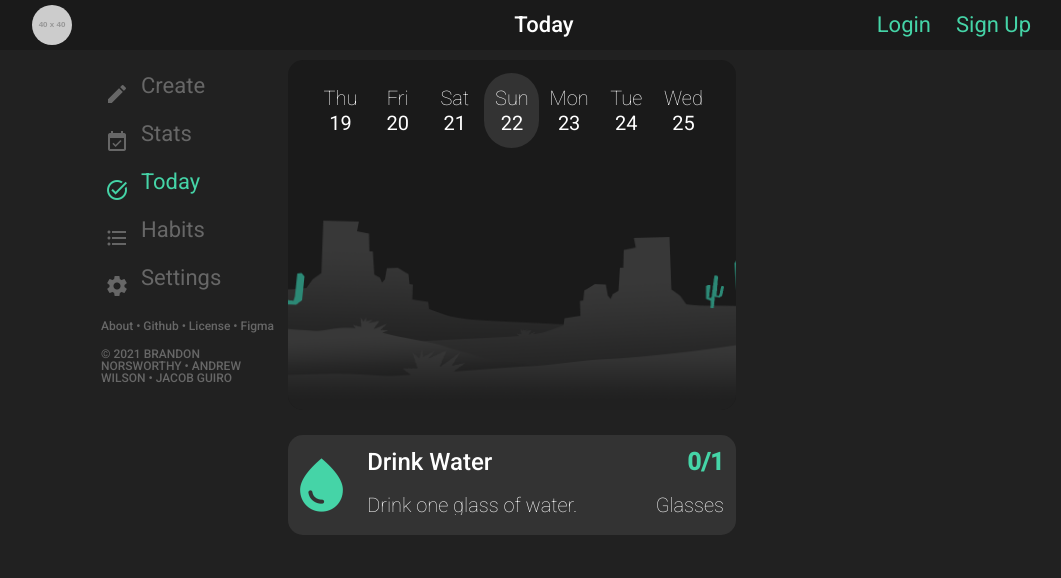
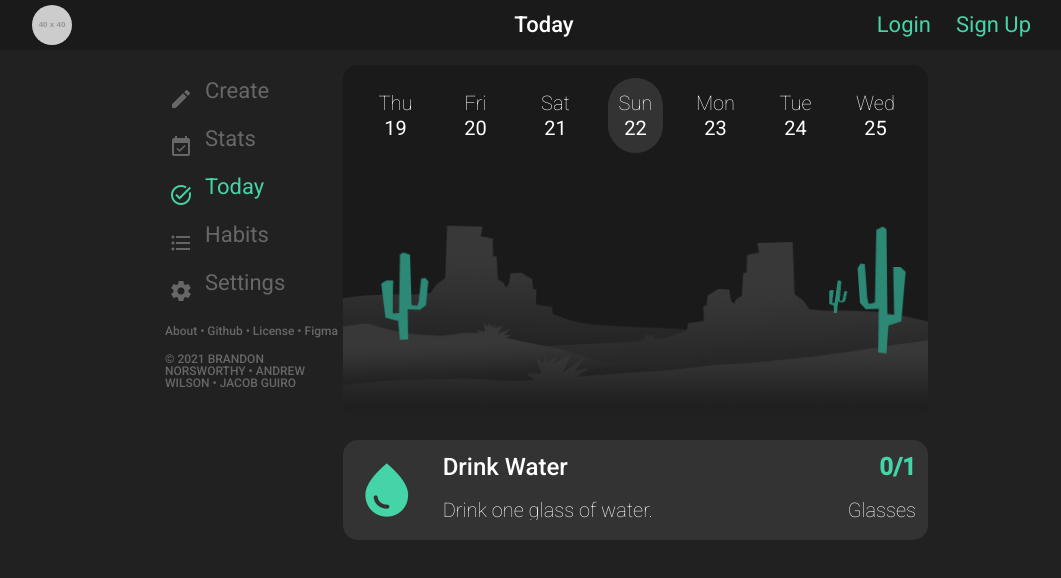
Before and after one commit to brandonnorsworthy/productive, a React (Create React App) app: page / in a window 1280 px wide. Shown: the top 578 px of the page, without its empty margins (96-1157 px from the left). Built offline with nearby package versions, Linux system fonts and the light colour scheme.

Commit message:
low res to tablet done

```diff
--- a/src/cards.css
+++ b/src/cards.css
@@ -173,17 +173,21 @@
     justify-content: flex-end;
 }
 
-
+@media only screen and (min-width: 1200px) and (max-width: 1400px) {
+    .content {
+        width: 100%;
+    }
+}
 
 @media only screen and (min-width: 992px) and (max-width: 1200px) {
     .content {
-        width: 80%;
+        width: 100%;
     }
 }
 
 @media only screen and (min-width: 768px) and (max-width: 992px) {
     .content {
-        width: 80%;
+        width: 100%;
     }
 }
 
--- a/src/index.css
+++ b/src/index.css
@@ -172,14 +172,15 @@ aside a:hover {
 
 @media only screen and (min-width: 1200px) and (max-width: 1400px) {
     main {
-        margin: 10px 15vw 0px 15vw;
+        margin: 15px 20vw 0px 20vw;
+        width: 60vw;
     }
 }
 
 @media only screen and (min-width: 992px) and (max-width: 1200px) {
     main {
-        margin: 10px 10vw 0px 10vw;
-        width: 80vw;
+        margin: 10px 15vw 0px 15vw;
+        width: 70vw;
     }
 }
 
```
